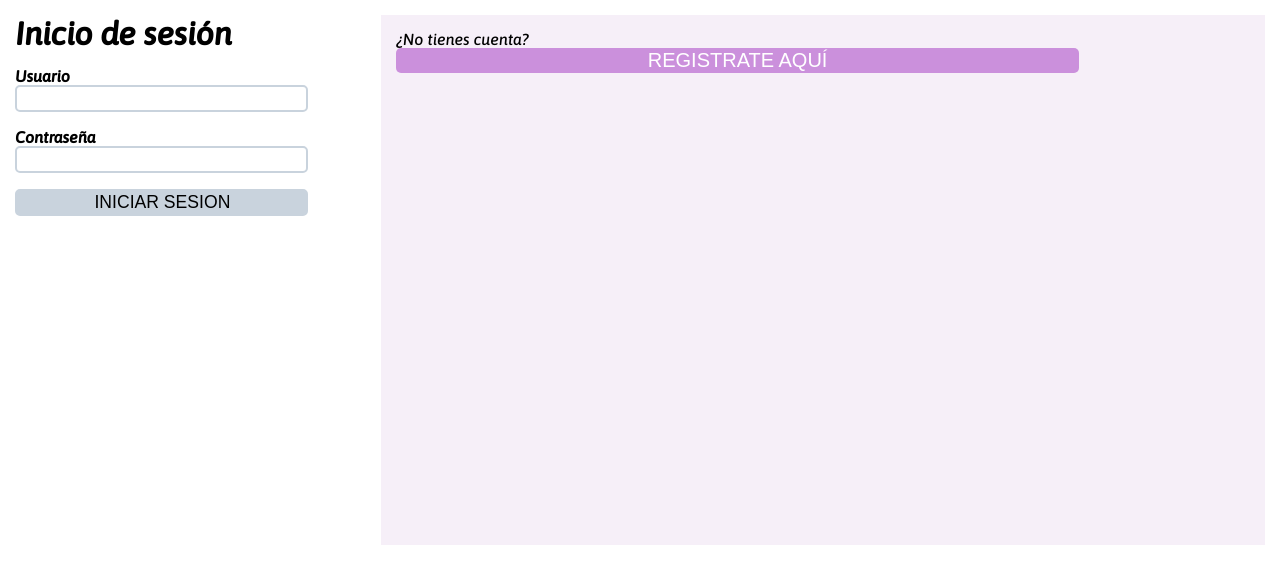
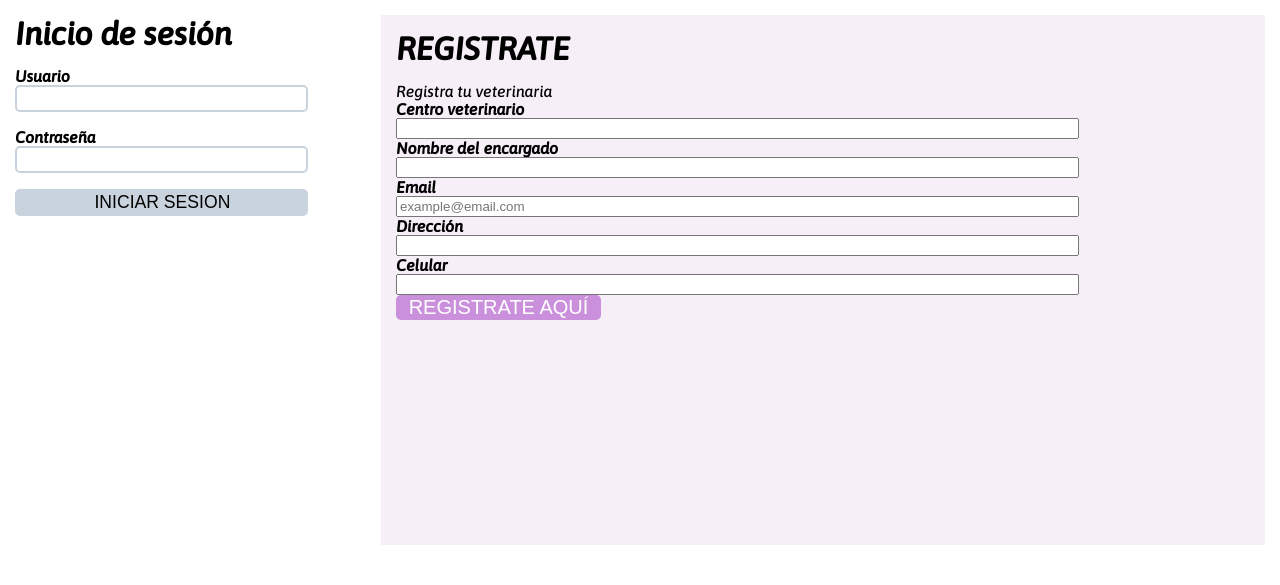
Before and after one commit to julianzx811/infopetsX, a Django app: page / in a window 1280 px wide. Shown: the part 77-662 px from the top of the page. Run offline with Django 3.2, Linux system fonts and the light colour scheme.

Commit message:
17/05/2022

```diff
--- a/InfoPest/general/static/css/estilosg.css
+++ b/InfoPest/general/static/css/estilosg.css
@@ -13,8 +13,6 @@ header {
     padding: 20px;
     background: #CB90DC;
     color: #fff;
-
-
 }
 
 #general {
@@ -54,7 +52,7 @@ header {
     display: inline-flex;
     aling-items: center;
     justify-content: center;
-    width: 80%;
+    width: 30%;
     height: 100%;
     background: #CB90DC;
     color: #fff;
@@ -81,8 +79,12 @@ header {
 
 #tituloInicioSesion {
     margin-bottom: 15px;
+}
 
+#tituloRegistrarse {
+    margin-bottom: 15px;
 }
+
 
 #inicioSesionButton {
     font-size: 1.1rem;
@@ -101,3 +103,9 @@ header {
     flex-direction: column;
     width: 80%;
 }
+
+#formRegistro {
+    display: flex;
+    flex-direction: column;
+    width: 80%;
+}
--- a/InfoPest/general/templates/html/login.html
+++ b/InfoPest/general/templates/html/login.html
@@ -20,8 +20,19 @@
     </form>
    </div>
    <div id = "registrarse">
-      <p>¿No tienes cuenta?</p>
-      <form action="{% url 'general:registrandome' %}" method="post">{% csrf_token %}
+       <h1 id="tituloRegistrarse">REGISTRATE</h1>
+       <form action="{% url 'general:redirect_pag_principal' %}" method="post" id="formRegistro">{% csrf_token %}
+      <p>Registra tu veterinaria</p>
+       <label ><b>Centro veterinario</b></label>
+        <input type="text"  name="uname" required>
+        <label ><b>Nombre del encargado</b></label>
+        <input type="text"  name="uname" required>
+       <label for="email"><b>Email</b></label>
+        <input type="text" placeholder="example@email.com" name="email" id="email" required>
+       <label ><b>Dirección</b></label>
+        <input type="text"  name="uname" required>
+       <label ><b>Celular</b></label>
+        <input type="text"  name="uname" required>
           <button class="regisButton" type="submit">REGISTRATE AQUÍ</button>
       </form>
   </div>
```
